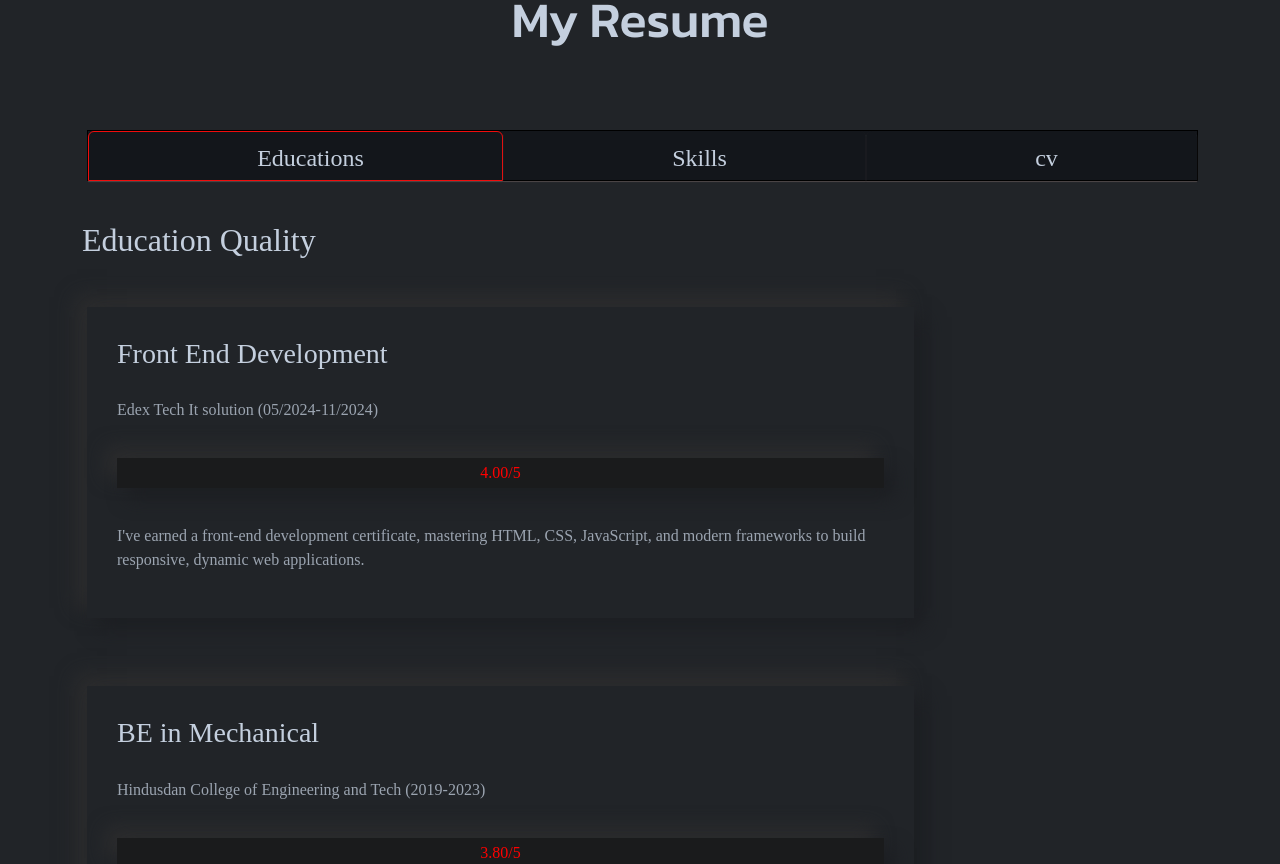
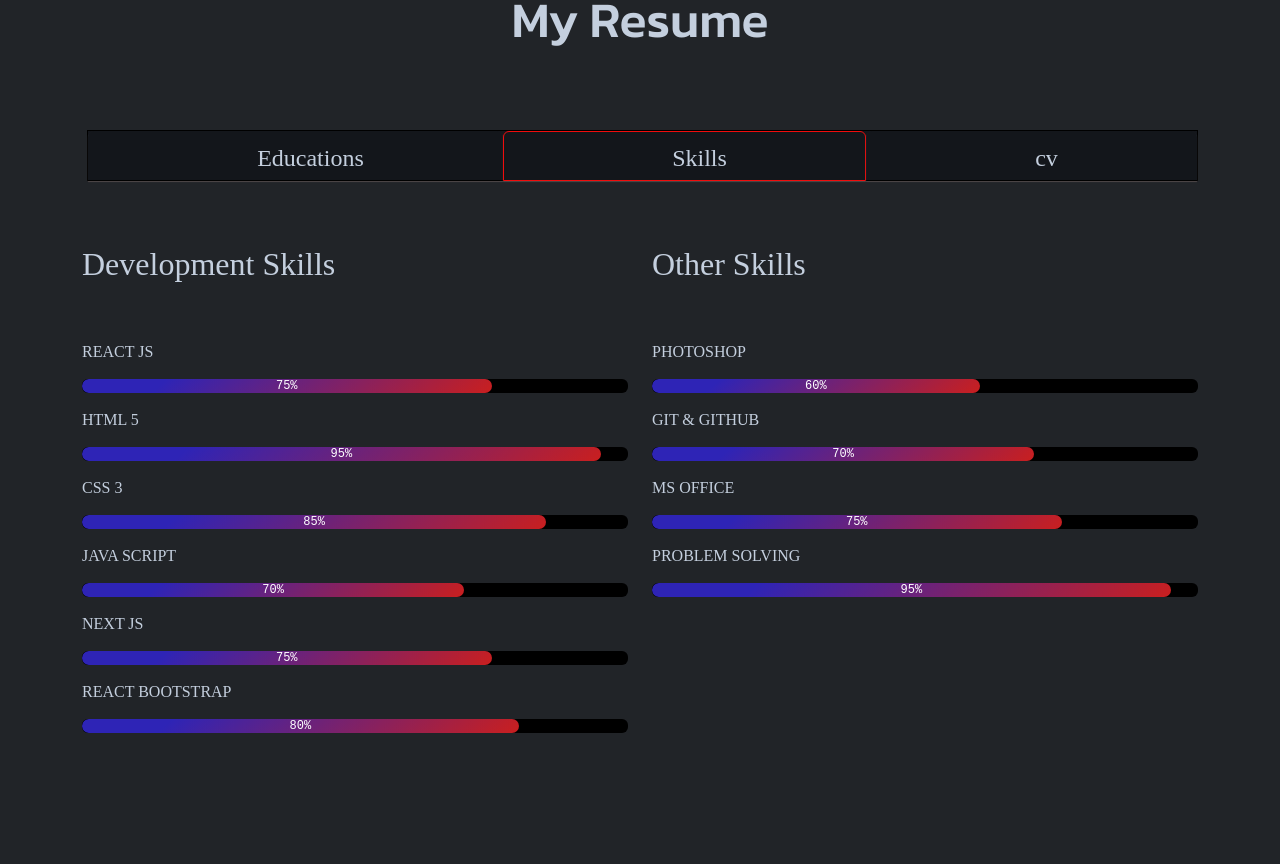
Before and after one commit to Eswarkanakaraj/portfolio, a Next.js app: page / in a window 1280 px wide. Shown: the part 1900-2764 px from the top of the page. Built offline with nearby package versions, Linux system fonts and the light colour scheme; a web font is replaced by a local one.

Commit message:
modified commit

```diff
--- a/pages/Contact.js
+++ b/pages/Contact.js
@@ -160,7 +160,7 @@ const sendEmail = (e) => {
           <h1 align="center">Contact With Me</h1>
           <br /><br /><br />
           <Row>
-            <Col md={12} lg={4} >
+            <Col md={12} lg={4} data-aos="zoom-in">
               <Card>
                 <Card.Img variant="top" src="/contact.jpg" height="auto" className='p-4' />
                 <Card.Body>
@@ -198,7 +198,7 @@ const sendEmail = (e) => {
               </Card>
               <br /><br />
             </Col>
-            <Col md={12} lg={8} >
+            <Col md={12} lg={8} data-aos="zoom-in">
               <Card>
                 <Card.Body>
                   <Card.Text>
--- a/pages/Projects.js
+++ b/pages/Projects.js
@@ -21,7 +21,7 @@ function Project() {
         <h1 id="head" align="center">My Projects</h1>
         <br />
         <Row className="g-5 m-2 ">
-          <Col sm={12} md={6} lg={4} data-aos="fade-up" >
+          <Col sm={12} md={6} lg={4} data-aos="fade-up"data-aos-anchor-placement="top-center" >
             <Card className="card1" >
               <Card.Img src="calculator.png" height={"auto"} className="project-img" />
               <Card.Body>
@@ -48,7 +48,7 @@ function Project() {
               </Card.Body>
             </Card>
           </Col>
-          <Col sm={12} md={6} lg={4} data-aos="fade-up" >
+          <Col sm={12} md={6} lg={4} data-aos="fade-up"data-aos-anchor-placement="top-center" >
             <Card className="card1">
               <Card.Img src="weather.png" height={"auto"} className="project-img" />
               <Card.Body>
@@ -75,7 +75,7 @@ function Project() {
               </Card.Body>
             </Card>
           </Col>
-          <Col sm={12} md={6} lg={4} data-aos="fade-up" >
+          <Col sm={12} md={6} lg={4} data-aos="fade-up"data-aos-anchor-placement="top-center" >
             <Card className="card1">
               <Card.Img src="todo.png" height={"auto"} className="project-img"/>
               <Card.Body>
@@ -102,7 +102,7 @@ function Project() {
               </Card.Body>
             </Card>
           </Col>
-          <Col sm={12} md={6} lg={4} data-aos="fade-up" >
+          <Col sm={12} md={6} lg={4} data-aos="fade-up"data-aos-anchor-placement="top-center" >
             <Card className="card1">
               <Card.Img src="form.png" height={"auto"} className="project-img"/>
               <Card.Body>
@@ -128,7 +128,7 @@ A responsive form project using React, EmailJS for seamless submissions, and rob
               </Card.Body>
             </Card>
           </Col>
-          <Col sm={12} md={6} lg={4} data-aos="fade-up" >
+          <Col sm={12} md={6} lg={4} data-aos="fade-up"data-aos-anchor-placement="top-center" >
             <Card className="card1">
               <Card.Img src="Maths.png" height={"auto"} className="project-img"/>
               <Card.Body>
@@ -155,7 +155,7 @@ A responsive form project using React, EmailJS for seamless submissions, and rob
               </Card.Body>
             </Card>
           </Col>
-          <Col sm={12} md={6} lg={4} data-aos="fade-up" >
+          <Col sm={12} md={6} lg={4} data-aos="fade-up"data-aos-anchor-placement="top-center" >
             <Card className="card1">
               <Card.Img src="triplechoco.png" height={"auto"} className="project-img"/>
               <Card.Body>
--- a/pages/Resumes.js
+++ b/pages/Resumes.js
@@ -10,7 +10,8 @@ import Aos from "aos";
 export default function Resumes() {
   useEffect(() => {
     Aos.init({
-      duration:1500, // Animation duration in milliseconds
+      duration:1500,
+    // Animation duration in milliseconds
     });
   }, []);
   function WithLabelExample({ now, label }) {
@@ -46,7 +47,7 @@ export default function Resumes() {
           <Row className="row1">
             <Col className="col1">
               <Tabs
-                defaultActiveKey="Educations"
+                defaultActiveKey="Skills"
                 id="fill-tab-example"
                 className="mb-3 tabs"
                 fill
@@ -116,7 +117,7 @@ export default function Resumes() {
                   <br />
                   <br />
                   <Row>
-                    <Col md={12} lg={6} >
+                    <Col md={12} lg={6} data-aos="fade-up-right" >
                       <h2> Development Skills</h2>
                       <br />
                       <br />
@@ -139,7 +140,7 @@ export default function Resumes() {
                       </div>
                       <br /> <br />
                     </Col>
-                    <Col md={12} lg={6}  >
+                    <Col md={12} lg={6} data-aos="fade-up-right" >
                       <h2> Other Skills</h2>
                       <br />
                       <br />
--- a/styles/globals.css
+++ b/styles/globals.css
@@ -1,6 +1,8 @@
 @import url('https://fonts.googleapis.com/css2?family=Kanit:ital,wght@0,100;0,200;0,300;0,400;0,500;0,600;0,700;0,800;0,900;1,100;1,200;1,300;1,400;1,500;1,600;1,700;1,800;1,900&family=Poppins:ital,wght@0,100;0,200;0,300;0,400;0,500;0,600;0,700;0,800;0,900;1,100;1,200;1,300;1,400;1,500;1,600;1,700;1,800;1,900&family=Titillium+Web:ital,wght@0,200;0,300;0,400;0,600;0,700;0,900;1,200;1,300;1,400;1,600;1,700&display=swap');
 @import url('https://fonts.googleapis.com/css2?family=Kanit:ital,wght@0,100;0,200;0,300;0,400;0,500;0,600;0,700;0,800;0,900;1,100;1,200;1,300;1,400;1,500;1,600;1,700;1,800;1,900&family=LXGW+WenKai+TC&family=Poppins:ital,wght@0,100;0,200;0,300;0,400;0,500;0,600;0,700;0,800;0,900;1,100;1,200;1,300;1,400;1,500;1,600;1,700;1,800;1,900&family=Titillium+Web:ital,wght@0,200;0,300;0,400;0,600;0,700;0,900;1,200;1,300;1,400;1,600;1,700&display=swap');
-* {
+*,
+*::before,
+*::after {
   margin: 0;
   padding: 0;
   box-sizing: border-box;
```
